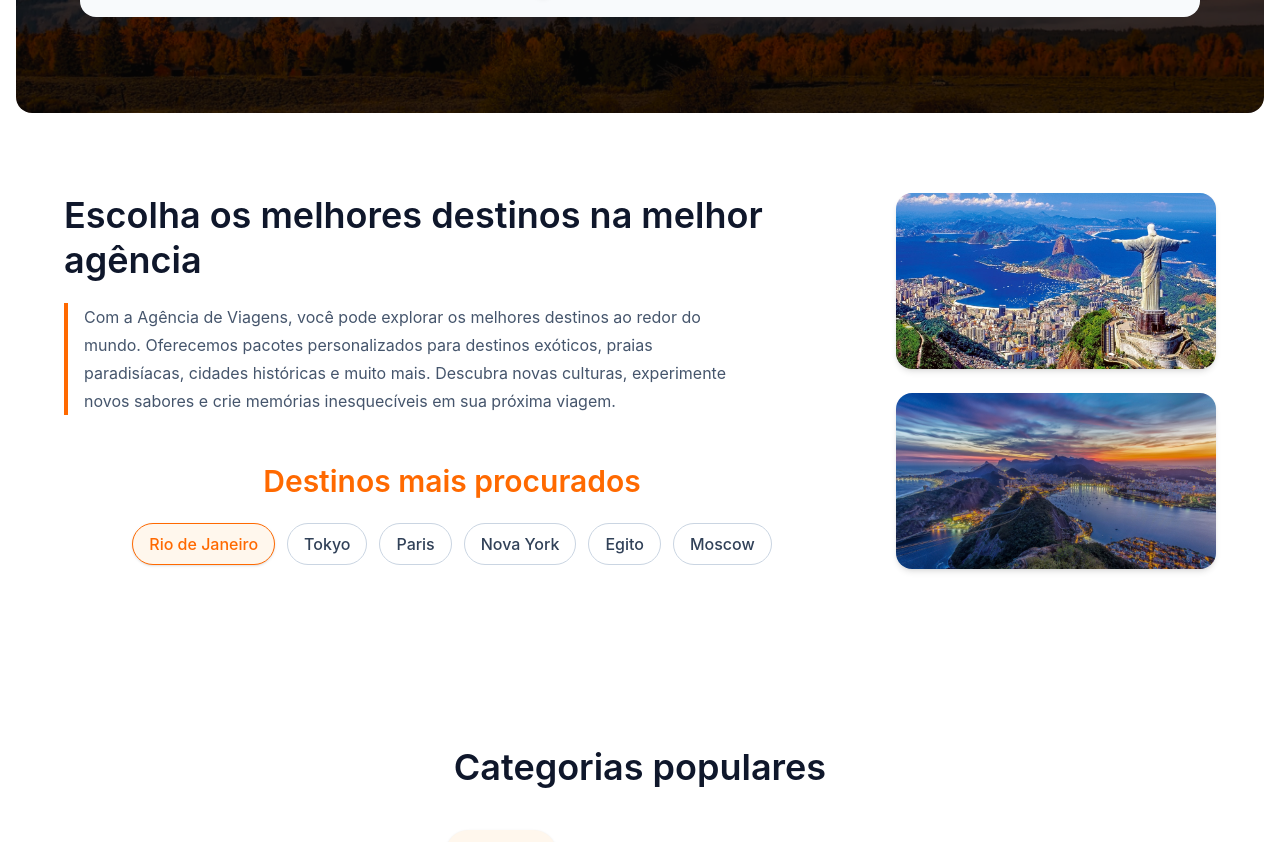
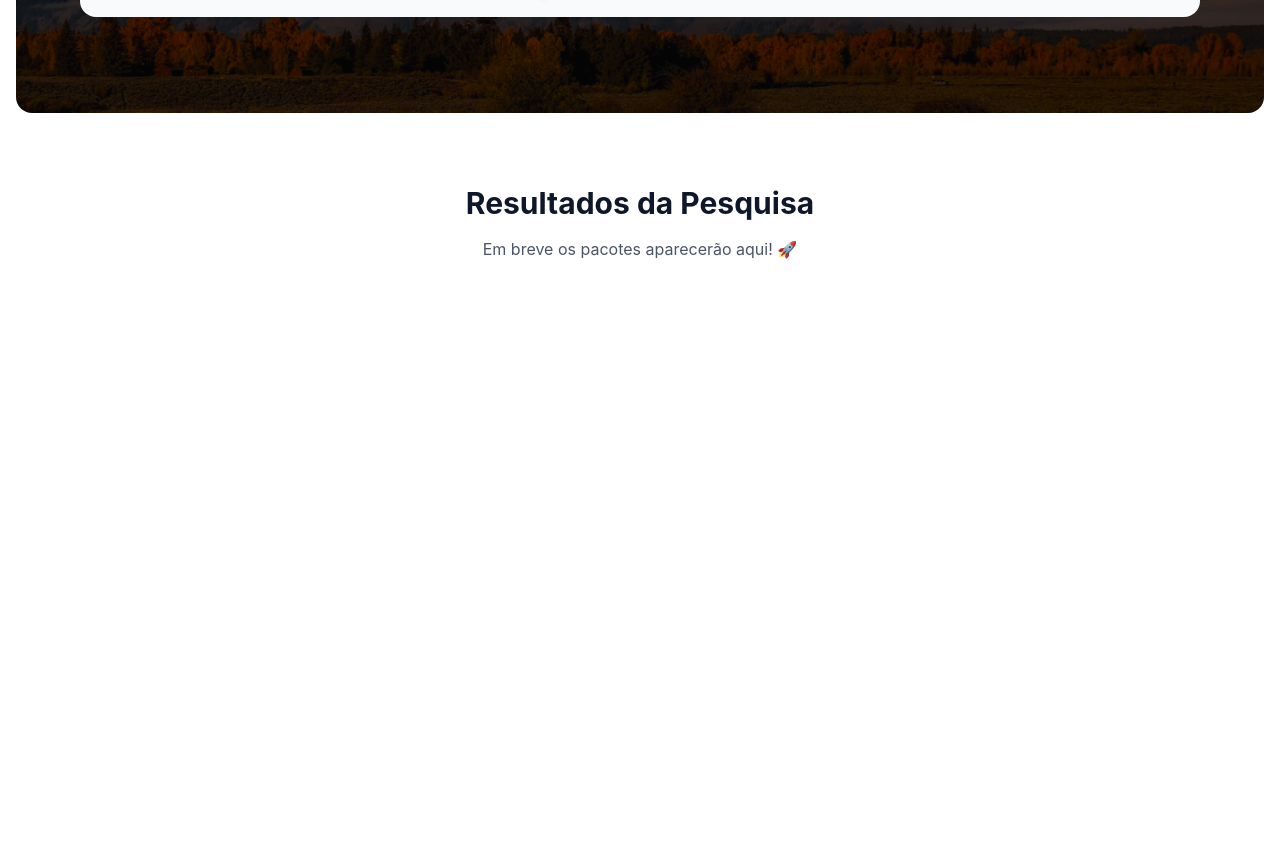
Before and after one commit to RicSilva9/Thynk-Travel, a React (Vite) app: page /packages in a window 1280 px wide. Shown: the part 464-1306 px from the top of the page. Built offline with nearby package versions, Linux system fonts and the light colour scheme.

Commit message:
feat: add routing with React Router and Vercel SPA config

```diff
--- a/package.json
+++ b/package.json
@@ -17,7 +17,8 @@
     "framer-motion": "^12.35.1",
     "react": "^19.2.0",
     "react-datepicker": "^9.1.0",
-    "react-dom": "^19.2.0"
+    "react-dom": "^19.2.0",
+    "react-router-dom": "^7.15.1"
   },
   "devDependencies": {
     "@eslint/js": "^9.39.1",
--- a/src/App.tsx
+++ b/src/App.tsx
@@ -1,21 +1,18 @@
-import Header from "./components/Header"
-import Destinos from "./components/Destinos"
-import Categorias from "./components/Categorias"
-import Depoimentos from "./components/Depoimentos"
-import Footer from "./components/Footer"
+import { BrowserRouter, Routes, Route } from "react-router-dom";
+import Home from "./pages/Home";
+import Packages from "./pages/Packages";
+import NotFound from "./pages/NotFound";
 
 function App() {
   return (
-    <>
-      <Header />
-      <main>
-        <Destinos />
-        <Categorias />
-        <Depoimentos />
-      </main>
-      <Footer />
-    </>
-  )
+    <BrowserRouter>
+      <Routes>
+        <Route path="/" element={<Home />} />
+        <Route path="/packages" element={<Packages />} />
+        <Route path="*" element={<NotFound />} />
+      </Routes>
+    </BrowserRouter>
+  );
 }
 
-export default App
+export default App;
--- a/src/pages/Home.tsx
+++ b/src/pages/Home.tsx
@@ -0,0 +1,21 @@
+import Header from "../components/Header";
+import Destinos from "../components/Destinos";
+import Categorias from "../components/Categorias";
+import Depoimentos from "../components/Depoimentos";
+import Footer from "../components/Footer";
+
+function Home() {
+  return (
+    <>
+      <Header />
+      <main>
+        <Destinos />
+        <Categorias />
+        <Depoimentos />
+      </main>
+      <Footer />
+    </>
+  );
+}
+
+export default Home;
--- a/src/pages/NotFound.tsx
+++ b/src/pages/NotFound.tsx
@@ -0,0 +1,24 @@
+import { Link } from "react-router-dom";
+
+function NotFound() {
+  return (
+    <div className="flex flex-col items-center justify-center min-h-screen bg-slate-50 px-4 text-center">
+      <h1 className="text-9xl font-bold text-orange-500">404</h1>
+      <h2 className="text-2xl font-semibold text-slate-800 mt-4">
+        Página não encontrada
+      </h2>
+      <p className="text-gray-600 mt-2 max-w-md">
+        Ops! Parece que você se perdeu em uma viagem. A página que você procura
+        não existe ou foi movida.
+      </p>
+      <Link
+        to="/"
+        className="mt-6 rounded-2xl bg-orange-500 px-6 py-3 text-white font-semibold hover:bg-orange-700 transition"
+      >
+        Voltar para o início
+      </Link>
+    </div>
+  );
+}
+
+export default NotFound;
--- a/src/pages/Packages.tsx
+++ b/src/pages/Packages.tsx
@@ -0,0 +1,21 @@
+import Header from "../components/Header";
+import Footer from "../components/Footer";
+
+function Packages() {
+  return (
+    <>
+      <Header />
+      <main className="min-h-screen p-8">
+        <h1 className="text-3xl font-bold text-center mt-10">
+          Resultados da Pesquisa
+        </h1>
+        <p className="text-center mt-4 text-gray-600">
+          Em breve os pacotes aparecerão aqui! 🚀
+        </p>
+      </main>
+      <Footer />
+    </>
+  );
+}
+
+export default Packages;
```
Also changed, not shown: vercel.json (added), 1 other file (tests, documents, lock files or other folders).
